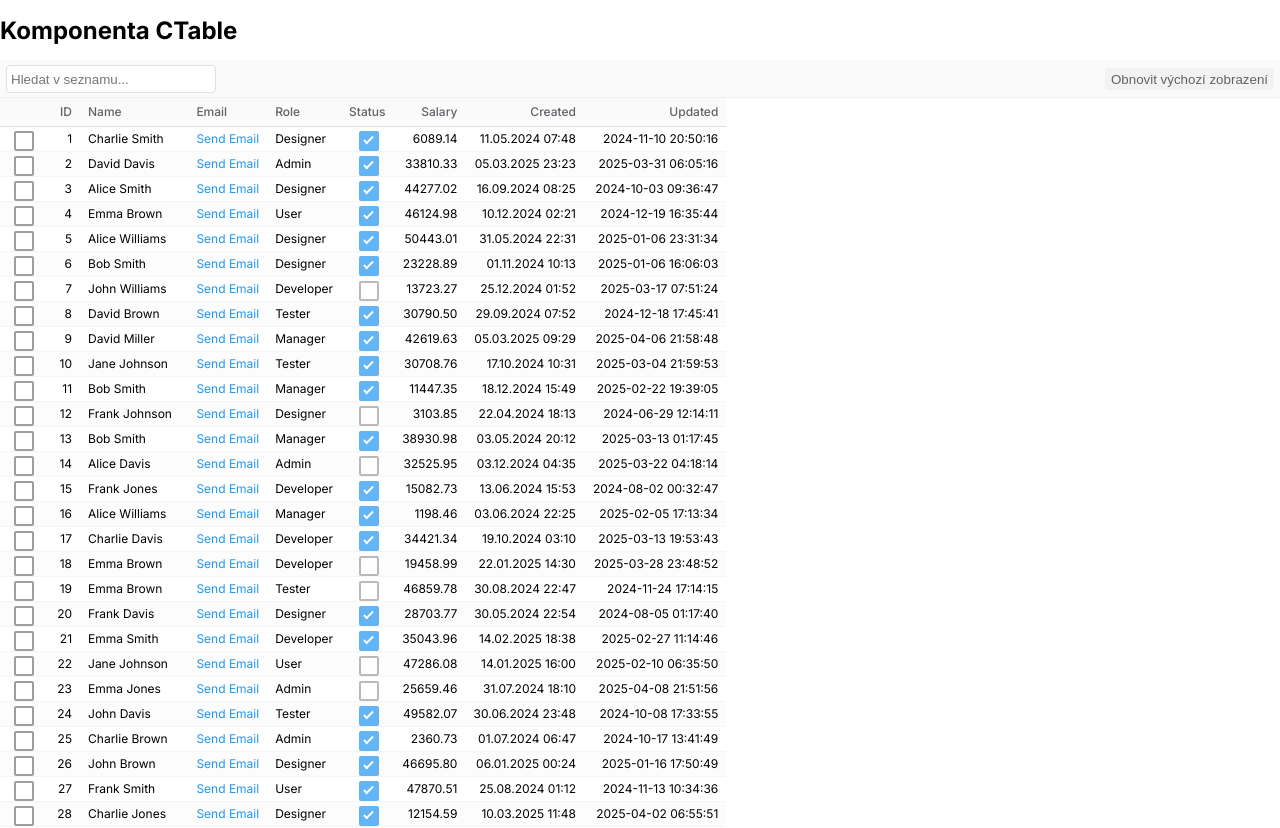
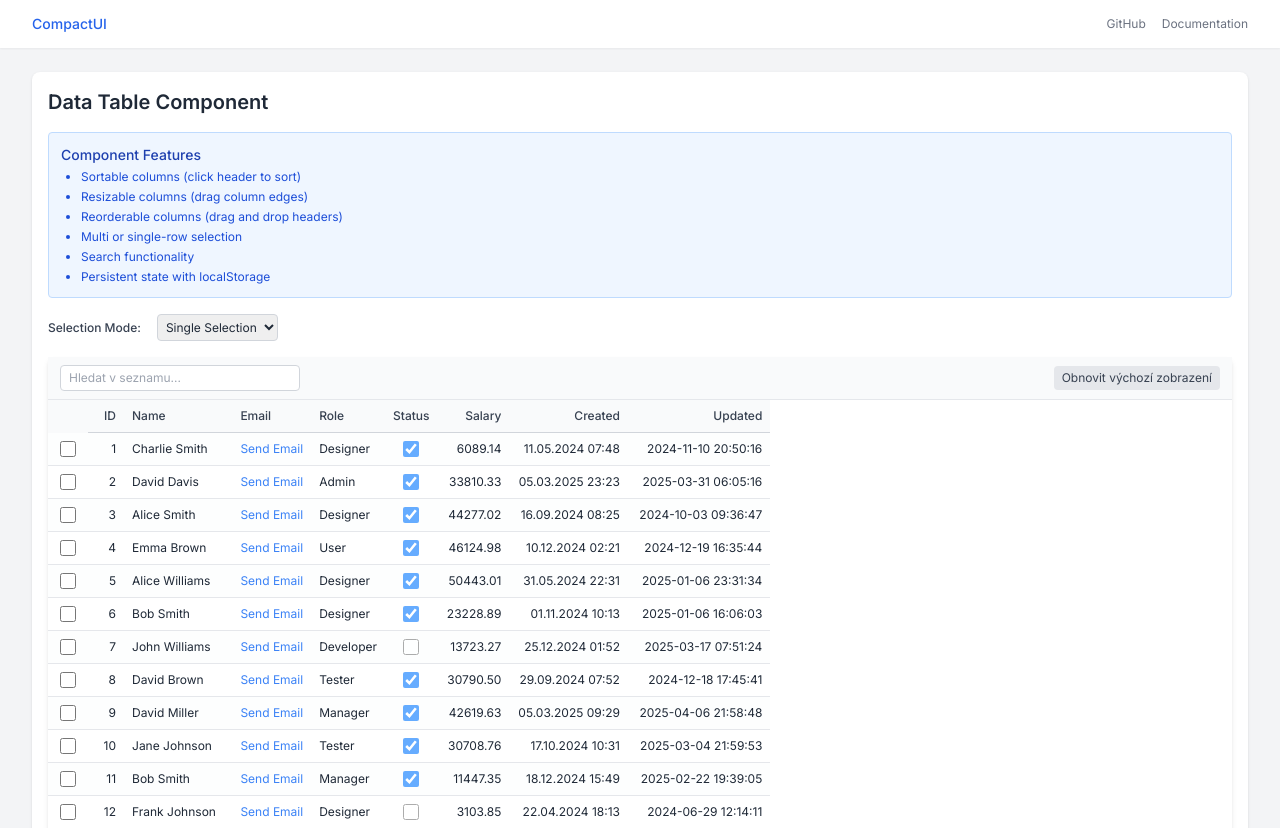
Before and after one commit to davidzemancz/compactui, a React (Vite) app: page /components/table in a window 1280 px wide. Shown: the top 828 px of the page. Built offline with nearby package versions, Linux system fonts and the light colour scheme.

Commit message:
tailwind

```diff
--- a/index.html
+++ b/index.html
@@ -1,24 +1,28 @@
 <!doctype html>
-<html lang="en">
+<html lang="en" class="h-full bg-gray-50">
   <head>
     <meta charset="UTF-8" />
-    <link rel="icon" type="image/svg+xml" />
+    <link rel="icon" type="image/svg+xml" href="/favicon.svg" />
     <meta name="viewport" content="width=device-width, initial-scale=1.0" />
-    <title>compact ui</title>
+    <title>CompactUI - Modern React Component Library</title>
     <link rel="preconnect" href="https://fonts.googleapis.com">
     <link rel="preconnect" href="https://fonts.gstatic.com" crossorigin>
     <link href="https://fonts.googleapis.com/css2?family=Inter:wght@300;400;500;600;700&display=swap" rel="stylesheet">
+    <script src="https://cdn.tailwindcss.com"></script>
+    <script>
+      tailwind.config = {
+        theme: {
+          extend: {
+            fontFamily: {
+              sans: ['Inter', 'sans-serif'],
+            },
+          },
+        }
+      }
+    </script>
   </head>
-  <body>
-    <div id="root"></div>
+  <body class="h-full antialiased text-gray-800">
+    <div id="root" class="h-full"></div>
     <script type="module" src="/src/main.tsx"></script>
   </body>
-  <style>
-    html, body {
-      font-family: 'Inter', -apple-system, BlinkMacSystemFont, 'Segoe UI', Roboto, Oxygen, Ubuntu, Cantarell, 'Open Sans', 'Helvetica Neue', sans-serif;
-      font-size: 12px;
-      margin: 0;
-      padding: 0;
-    }
-  </style>
 </html>
--- a/src/App.tsx
+++ b/src/App.tsx
@@ -1,12 +1,48 @@
 import React from 'react';
 import CTableDemo from './demos/CTableDemo';
 
-function App() {
+const App: React.FC = () => {
   return (
-    <div className="app">
-      <CTableDemo />
+    <div className="min-h-screen bg-gray-100 font-sans">
+      <header className="bg-white shadow-sm">
+        <div className="mx-auto px-4 sm:px-6 lg:px-8">
+          <div className="flex justify-between h-12 items-center">
+            <div className="flex items-center">
+              <span className="text-blue-600 font-medium text-sm">CompactUI</span>
+            </div>
+            <div className="flex items-center space-x-4">
+              <a
+                href="https://github.com/your-repo/compactui"
+                target="_blank"
+                rel="noopener noreferrer"
+                className="text-gray-500 hover:text-gray-700 text-xs"
+              >
+                GitHub
+              </a>
+              <a
+                href="/docs"
+                className="text-gray-500 hover:text-gray-700 text-xs"
+              >
+                Documentation
+              </a>
+            </div>
+          </div>
+        </div>
+      </header>
+
+      <main className="mx-auto max-w-7xl px-4 sm:px-6 lg:px-8 py-6">
+        <CTableDemo />
+      </main>
+
+      <footer className="bg-white shadow-inner mt-8">
+        <div className="mx-auto max-w-7xl px-4 sm:px-6 lg:px-8 py-4">
+          <p className="text-center text-gray-500 text-xs">
+            CompactUI Library &copy; {new Date().getFullYear()}
+          </p>
+        </div>
+      </footer>
     </div>
-  )
-}
+  );
+};
 
-export default App
+export default App;
--- a/src/components/CTable/CTable.tsx
+++ b/src/components/CTable/CTable.tsx
@@ -2,7 +2,6 @@ import React, { useState, useEffect, useMemo } from 'react';
 import TableHeader from './TableHeader';
 import TableBody from './TableBody';
 import { CTableProps, Column, SortDirection } from './types';
-import './CTable.css';
 
 const CTable: React.FC<CTableProps> = ({
   columns,
@@ -310,20 +309,21 @@ const CTable: React.FC<CTableProps> = ({
   }, [data, searchTerm, sortConfig, columns]);
 
   return (
-    <div className="ctable-container">
-      <div className="ctable-toolbar compact">
-        <div className="ctable-search">
+    <div className="bg-white rounded shadow-md overflow-visible w-full text-xs">
+      <div className="flex justify-between items-center px-3 py-2 bg-gray-50 border-b border-gray-200">
+        <div className="relative w-60">
           <input
             type="text"
             placeholder="Hledat v seznamu..."
             value={searchTerm}
             onChange={(e) => setSearchTerm(e.target.value)}
+            className="w-full px-2 py-1 border border-gray-300 rounded text-xs focus:outline-none focus:ring-1 focus:ring-blue-500 focus:border-blue-500"
           />
         </div>
 
         {storageKey && (
           <button
-            className="ctable-reset-button"
+            className="px-2 py-1 bg-gray-200 text-gray-700 rounded text-xs hover:bg-gray-300 transition-colors"
             onClick={handleReset}
           >
             Obnovit výchozí zobrazení
@@ -331,8 +331,8 @@ const CTable: React.FC<CTableProps> = ({
         )}
       </div>
 
-      <div className="ctable-wrapper">
-        <table className="ctable compact">
+      <div className="overflow-x-auto overflow-y-auto max-h-[calc(100vh-300px)] scrollbar-thin scrollbar-thumb-gray-400 scrollbar-track-gray-100">
+        <table className="min-w-max w-auto text-xs">
           <TableHeader
             columns={columns}
             sortConfig={sortConfig}
@@ -359,7 +359,7 @@ const CTable: React.FC<CTableProps> = ({
       </div>
 
       {filteredAndSortedData.length === 0 && (
-        <div className="empty-message">
+        <div className="text-center py-4 text-gray-500 italic bg-gray-50">
           Nebyla nalezena žádná data
         </div>
       )}
--- a/src/components/CTable/TableBody.tsx
+++ b/src/components/CTable/TableBody.tsx
@@ -28,17 +28,17 @@ const TableBody: React.FC<TableBodyProps> = ({
         return (
           <tr
             key={rowId}
-            className={isSelected ? 'selected' : ''}
+            className={`border-b border-gray-200 hover:bg-gray-50 transition-colors ${isSelected ? 'bg-blue-50' : ''} ${data.indexOf(row) % 2 === 0 ? 'bg-gray-50/30' : ''}`}
             onClick={() => selectionMode === 'single' && onSelectRow(rowId)}
           >
             <td
-              className="checkbox-cell"
+              className="w-10 p-2"
               onClick={(e) => {
                 e.stopPropagation();
                 onSelectRow(rowId, !isSelected);
               }}
             >
-              <label className="ctable-checkbox" onClick={(e) => e.stopPropagation()}>
+              <div className="flex items-center justify-center">
                 <input
                   type="checkbox"
                   checked={isSelected}
@@ -46,24 +46,43 @@ const TableBody: React.FC<TableBodyProps> = ({
                     e.stopPropagation();
                     onSelectRow(rowId, e.target.checked);
                   }}
+                  className="h-4 w-4 rounded border-gray-300 text-blue-600 focus:ring-blue-500"
+                  onClick={(e) => e.stopPropagation()}
                 />
-                <span className="checkmark"></span>
-              </label>
+              </div>
             </td>
             {orderedColumns.map((column) => (
               <td
                 key={`${rowId}-${column.key}`}
+                className="p-2 whitespace-nowrap"
                 style={{ textAlign: getAlignmentType(column.dataType) as any }}
                 title={column.dataType === 'link' ? String(row[column.key] || '') : String(row[column.key] || '')}
               >
-                {formatCellValue(
+                {column.dataType === 'bool' ? (
+                  <div className="flex justify-center">
+                    <input
+                      type="checkbox"
+                      checked={Boolean(row[column.key])}
+                      readOnly
+                      className="h-4 w-4 rounded border-gray-300 text-blue-600 opacity-60 cursor-not-allowed"
+                    />
+                  </div>
+                ) : column.dataType === 'link' ? (
+                  <a
+                    href="#"
+                    className="text-blue-500 hover:underline hover:text-blue-600 active:text-blue-700"
+                    onClick={(e) => {
+                      e.preventDefault();
+                      e.stopPropagation();
+                      if (onLinkClicked) onLinkClicked(rowId, column.key, row[column.key]);
+                    }}
+                  >
+                    {column.linkText || row[column.key]}
+                  </a>
+                ) : formatCellValue(
                   row[column.key],
                   column.dataType,
-                  column.dateFormat,
-                  column.linkText,
-                  column.dataType === 'link' && onLinkClicked
-                    ? (value) => onLinkClicked(rowId, column.key, value)
-                    : undefined
+                  column.dateFormat
                 )}
               </td>
             ))}
--- a/src/components/CTable/TableHeader.tsx
+++ b/src/components/CTable/TableHeader.tsx
@@ -112,25 +112,25 @@ const TableHeader: React.FC<TableHeaderProps> = (props) => {
     <thead>
       <tr>
         {selectionMode === 'multi' && (
-          <th className="checkbox-cell">
-            <label className="ctable-checkbox">
+          <th className="w-10 p-2 bg-gray-50 sticky top-0">
+            <div className="flex items-center justify-center">
               <input
                 ref={checkboxRef}
                 type="checkbox"
                 checked={allSelected}
                 onChange={(e) => onSelectAll(e.target.checked)}
+                className="h-4 w-4 rounded border-gray-300 text-blue-600 focus:ring-blue-500"
               />
-              <span className="checkmark"></span>
-            </label>
+            </div>
           </th>
         )}
         {selectionMode === 'single' && (
-          <th className="checkbox-cell"></th>
+          <th className="w-10 p-2 bg-gray-50 sticky top-0"></th>
         )}
         {orderedColumns.map((column, index) => (
           <th
             key={column.key}
-            className="sortable"
+            className="p-2 bg-gray-50 text-gray-700 font-medium border-b border-gray-300 sticky top-0 relative hover:bg-gray-100 cursor-pointer transition-colors"
             style={{
               textAlign: getAlignmentType(column.dataType) as any,
               width: columnWidths[column.key] ? `${columnWidths[column.key]}px` : undefined,
@@ -149,12 +149,12 @@ const TableHeader: React.FC<TableHeaderProps> = (props) => {
               dragOverItem.current = null;
             }}
           >
-            <div style={{ overflow: 'hidden', textOverflow: 'ellipsis', whiteSpace: 'nowrap' }}>
+            <div className="overflow-hidden text-ellipsis whitespace-nowrap">
               {column.header}
               {getSortIndicator(column.key)}
             </div>
             <div
-              className="resize-handle"
+              className="absolute right-0 top-0 h-full w-1 cursor-col-resize hover:bg-blue-500 active:bg-blue-500"
               onClick={(e) => e.stopPropagation()}
               onMouseDown={(e) => handleResizeStart(e, column.key)}
             />
--- a/src/components/CTable/utils.tsx
+++ b/src/components/CTable/utils.tsx
@@ -17,20 +17,14 @@ export const formatDate = (date: Date, format: string): string => {
 export const formatCellValue = (
   value: any,
   dataType?: ColumnDataType,
-  dateFormat?: string,
-  linkText?: string,
-  onLinkClick?: (value: any) => void
+  dateFormat?: string
 ): React.ReactNode => {
   if (value === undefined || value === null) return '';
 
   switch (dataType) {
     case 'bool':
-      return (
-        <label className="ctable-checkbox readonly-checkbox">
-          <input type="checkbox" checked={Boolean(value)} readOnly />
-          <span className="checkmark"></span>
-        </label>
-      );
+      // This is now handled directly in the TableBody component for Tailwind styling
+      return value ? 'Yes' : 'No';
     case 'int':
       return Number.isInteger(value) ? value.toString() : value;
     case 'decimal':
@@ -43,20 +37,6 @@ export const formatCellValue = (
       } catch {
         return value;
       }
-    case 'link':
-      return (
-        <a
-          href="#"
-          className="ctable-link"
-          onClick={(e) => {
-            e.preventDefault();
-            e.stopPropagation();
-            if (onLinkClick) onLinkClick(value);
-          }}
-        >
-          {linkText || value}
-        </a>
-      );
     default:
       return value.toString();
   }
--- a/src/demos/CTableDemo.tsx
+++ b/src/demos/CTableDemo.tsx
@@ -66,16 +66,67 @@ const CTableDemo: React.FC = () => {
   };
 
   return (
-    <div>
-      <h1>Komponenta CTable</h1>
+    <div className="space-y-6">
+      <div className="bg-white rounded-lg shadow p-4">
+        <h1 className="text-xl font-semibold mb-4 text-gray-800">Data Table Component</h1>
+
+        <div className="mb-4 bg-blue-50 p-3 rounded border border-blue-200">
+          <h2 className="text-sm font-medium text-blue-800 mb-1">Component Features</h2>
+          <ul className="list-disc pl-5 text-xs text-blue-700 space-y-1">
+            <li>Sortable columns (click header to sort)</li>
+            <li>Resizable columns (drag column edges)</li>
+            <li>Reorderable columns (drag and drop headers)</li>
+            <li>Multi or single-row selection</li>
+            <li>Search functionality</li>
+            <li>Persistent state with localStorage</li>
+          </ul>
+        </div>
+
+        <div className="mb-4">
+          <div className="flex items-center space-x-4 mb-2">
+            <span className="text-xs font-medium text-gray-700">Selection Mode:</span>
+            <select
+              className="text-xs border border-gray-300 rounded p-1 focus:outline-none focus:ring-1 focus:ring-blue-500"
+              value={selectedMode}
+              onChange={(e) => setSelectedMode(e.target.value as SelectionMode)}
+            >
+              <option value="single">Single Selection</option>
+              <option value="multi">Multi Selection</option>
+            </select>
+          </div>
+
+          {selectedIds.length > 0 && (
+            <div className="bg-gray-50 p-2 rounded text-xs mb-4">
+              <span className="font-medium">Selected IDs:</span> {selectedIds.join(', ')}
+            </div>
+          )}
+        </div>
+
         <CTable
           columns={columns}
           data={users}
           selectionMode={selectedMode}
           onSelectionChange={setSelectedIds}
           onLinkClicked={handleLinkClick}
-        storageKey="demo-table" // Add storage key for persistence
+          storageKey="demo-table"
         />
+      </div>
+
+      <div className="bg-white rounded-lg shadow p-4">
+        <h2 className="text-lg font-medium mb-2 text-gray-800">Component Code</h2>
+        <div className="bg-gray-50 p-3 rounded border border-gray-200 overflow-x-auto">
+          <pre className="text-xs text-gray-700">
+{`<CTable
+  columns={columns}
+  data={users}
+  selectionMode="${selectedMode}"
+  onSelectionChange={setSelectedIds}
+  onLinkClicked={handleLinkClick}
+  storageKey="demo-table"
+/>`}
+          </pre>
+        </div>
+      </div>
     </div>
   );
 };
```
Also changed, not shown: src/main.tsx (+7 -7 lines). Lines whose indentation alone changed are shown as unchanged.
